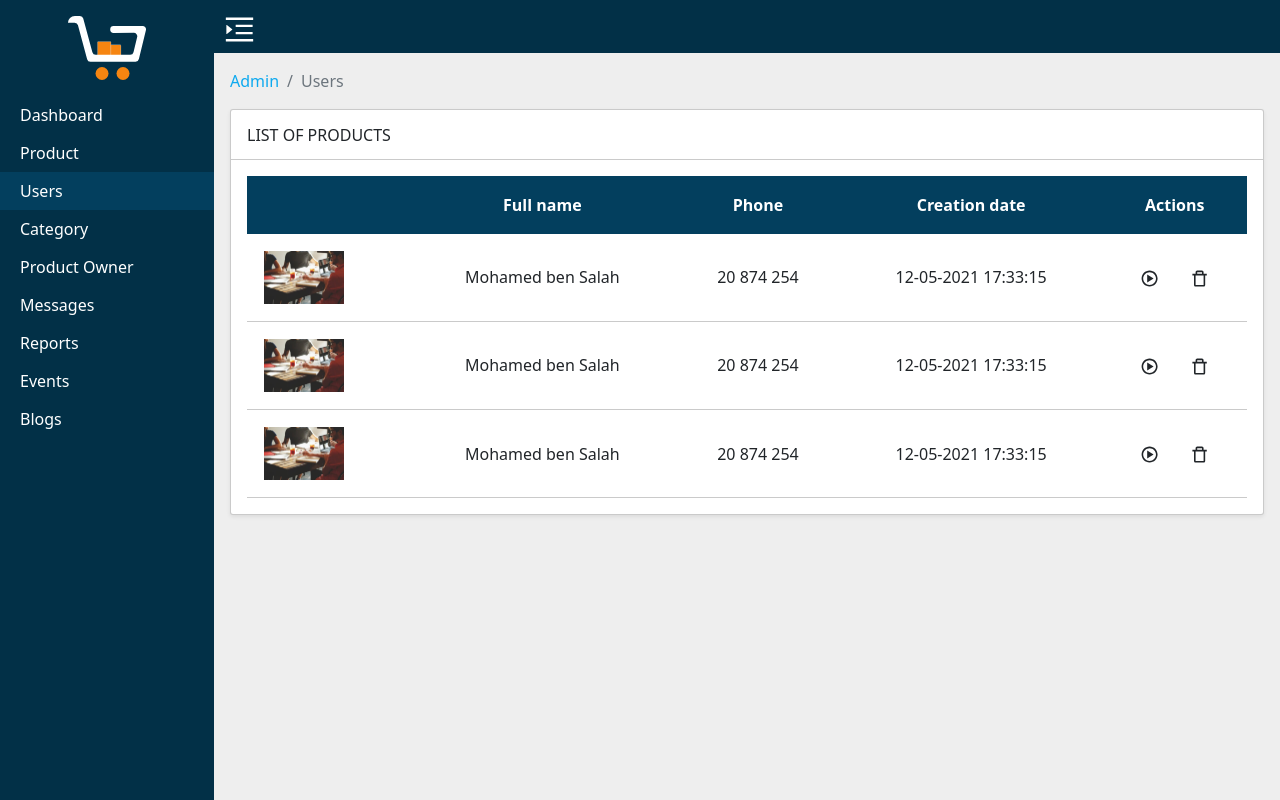
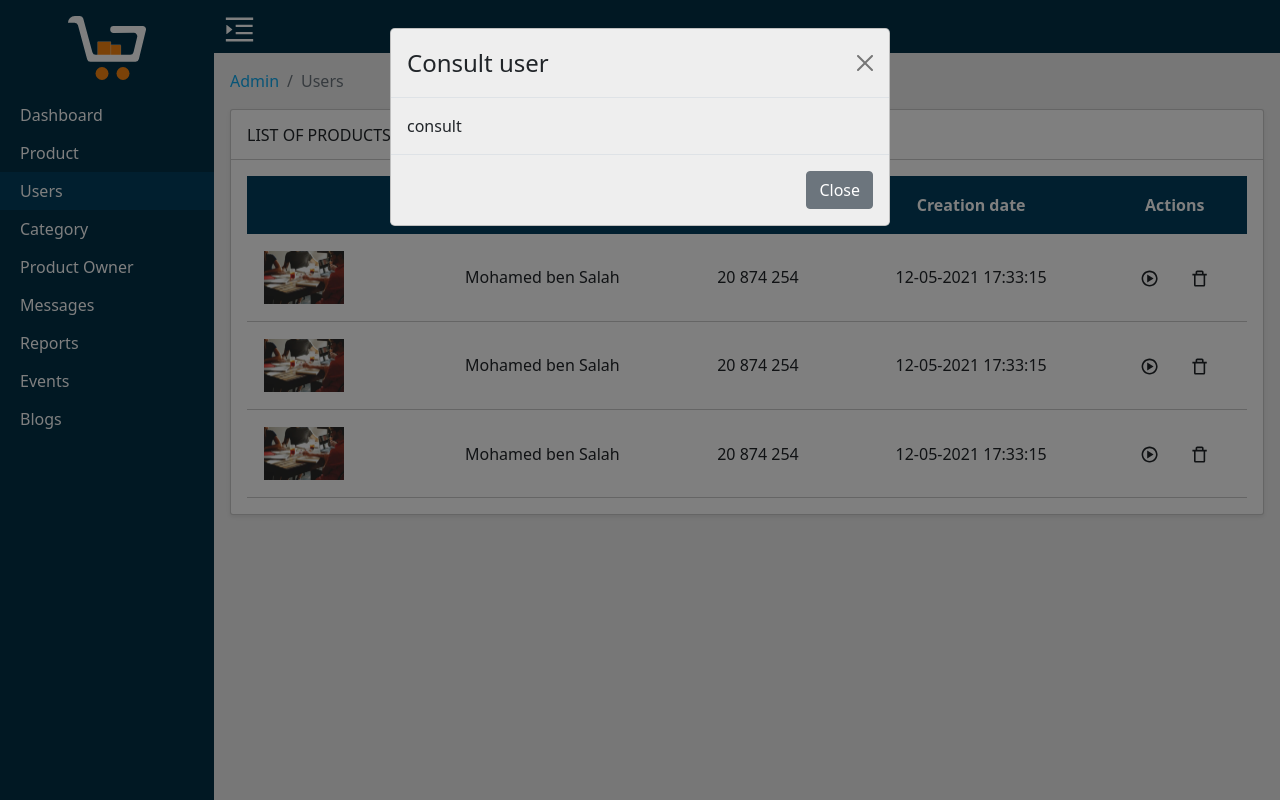
Before and after one commit to medzerai/M-place-Website, a React (Create React App) app in the folder client/: page /admin/users in a window 1280 px wide. Both pictures are taken after a click on the element 1149 px from the left and 277 px from the top of the page. Built offline with nearby package versions, Linux system fonts and the light colour scheme.

Commit message:
update users

```diff
--- a/client/src/components/Panel/Admin/users.js
+++ b/client/src/components/Panel/Admin/users.js
@@ -8,8 +8,8 @@ import { Modal, Button } from "react-bootstrap";
 const Users = () => {
   const [show, setModifyShow] = useState(false);
   const [showDelete, setDeleteShow] = useState(false);
-  const ModifyClose = () => setModifyShow(false);
-  const ModifyShow = () => setModifyShow(true);
+  const ConsultClose = () => setModifyShow(false);
+  const ConsultShow = () => setModifyShow(true);
 
   const DeleteClose = () => setDeleteShow(false);
   const DeleteShow = () => setDeleteShow(true);
@@ -67,7 +67,7 @@ const Users = () => {
                 </td>
                 <td>
                   <div className="actions">
-                    <div className="action">
+                    <div className="action" onClick={ConsultShow}>
                       <BiPlayCircle />
                     </div>
                     <div className="action" onClick={DeleteShow}>
@@ -93,7 +93,7 @@ const Users = () => {
                 </td>
                 <td>
                   <div className="actions">
-                    <div className="action">
+                    <div className="action" onClick={ConsultShow}>
                       <BiPlayCircle />
                     </div>
                     <div className="action" onClick={DeleteShow}>
@@ -119,7 +119,7 @@ const Users = () => {
                 </td>
                 <td>
                   <div className="actions">
-                    <div className="action">
+                    <div className="action" onClick={ConsultShow}>
                       <BiPlayCircle />
                     </div>
                     <div className="action" onClick={DeleteShow}>
@@ -134,20 +134,18 @@ const Users = () => {
       </div>
       <Modal
         show={show}
-        onHide={ModifyClose}
+        onHide={ConsultClose}
         backdrop="static"
         keyboard={false}
-        fullscreen={true}
       >
         <Modal.Header closeButton>
-          <Modal.Title>Edit Product</Modal.Title>
+          <Modal.Title>Consult user</Modal.Title>
         </Modal.Header>
         <Modal.Body>consult</Modal.Body>
         <Modal.Footer>
-          <Button variant="secondary" onClick={ModifyClose}>
+          <Button variant="secondary" onClick={ConsultClose}>
             Close
           </Button>
-          <Button variant="primary">Save</Button>
         </Modal.Footer>
       </Modal>
       <Modal
```
